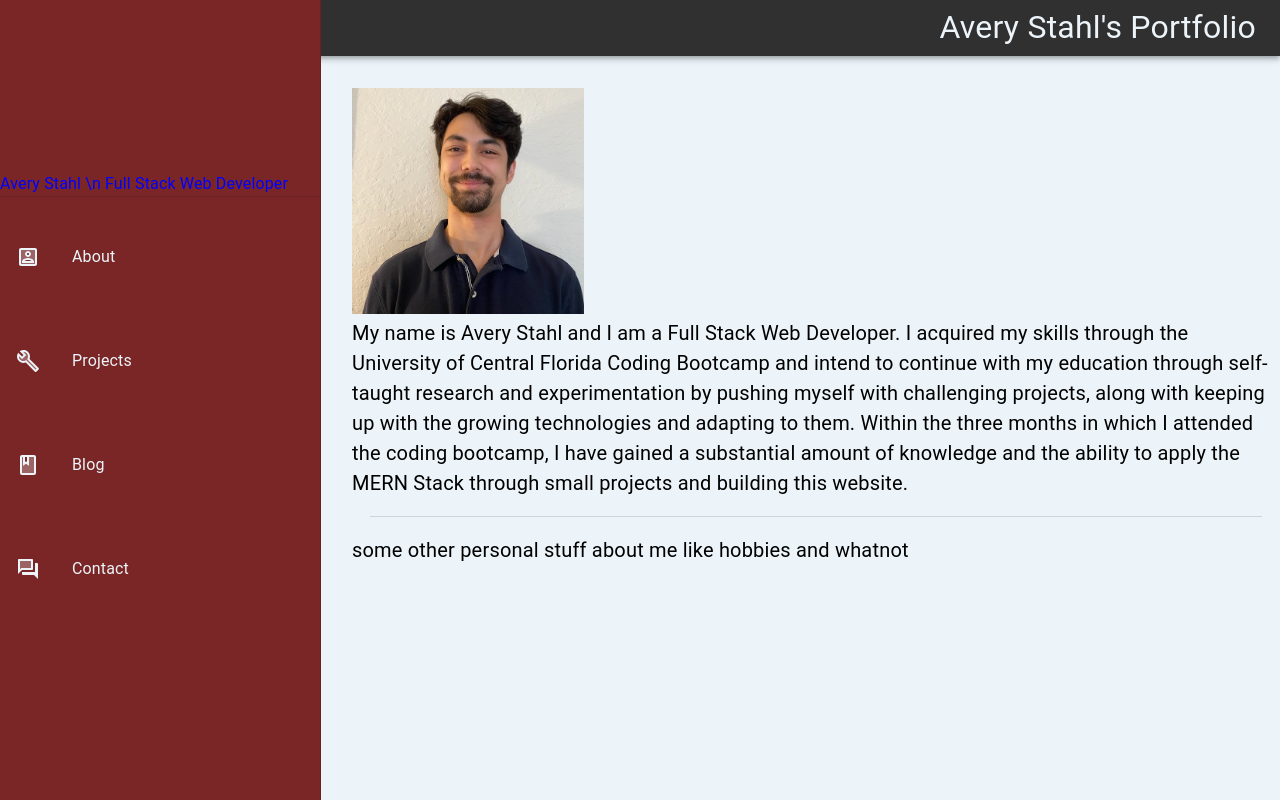
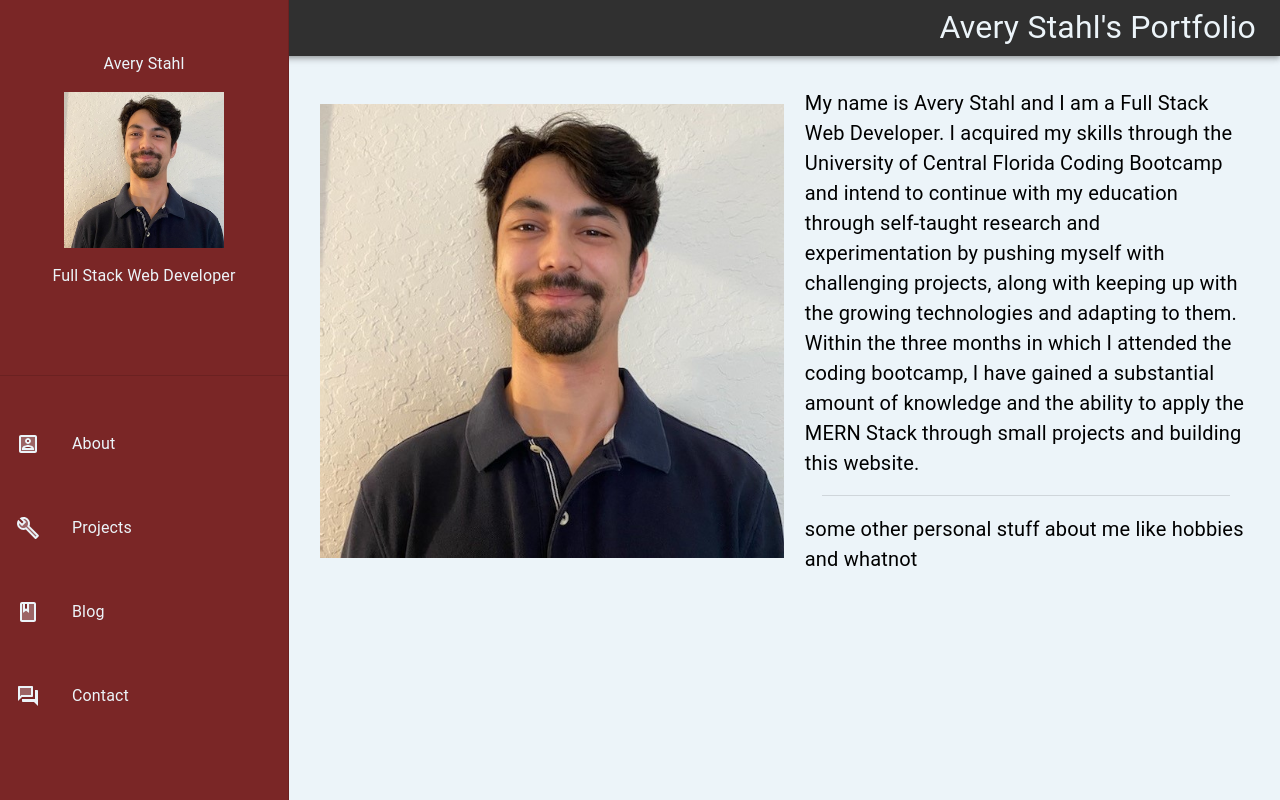
Before and after one commit to MAIMBRAIN/Portfolio, a React (Create React App) app in the folder v.3/client/: page / in a window 1280 px wide. Built offline with nearby package versions, Linux system fonts and the light colour scheme.

Commit message:
fixed spacing and drawer title. good for mobile too

```diff
--- a/v.3/client/src/App.js
+++ b/v.3/client/src/App.js
@@ -10,10 +10,12 @@ import { makeStyles } from '@material-ui/core';
 
 const useStyles = makeStyles(theme => ({
   container: {
+    // Tablets+
     [theme.breakpoints.up('md')]: {
       marginTop:"2rem",
-      marginLeft:"22rem",
+      marginLeft:"20rem",
     },
+    // Phones
     [theme.breakpoints.down("sm")]: {
       margin:"2rem"
     }
--- a/v.3/client/src/Components/About/about.jsx
+++ b/v.3/client/src/Components/About/about.jsx
@@ -4,23 +4,35 @@ import myPic from "../../Images/MyPic.jpg"
 
 const useStyles = makeStyles(theme => ({
   container: {
-    // [theme.breakpoints.up('md')]: {
-    //   marginTop:"2rem",
-    //   marginLeft:"22rem",
-    // },
-    // [theme.breakpoints.down("sm")]: {
-    //   margin:"2rem"
-    // }
+    [theme.breakpoints.up('lg')]: {
+      display:"flex",
+      wrap:"wrap",
+      marginRight:"2rem"
+    }
   },
   content:{
-    fontSize: "1.25rem",
+    fontSize: "1.25rem"
   },
   divider:{
     margin: "1.1rem"
   },
   pic: {
+    alignSelf:"center",
+    width: "50%",
     marginRight: "1.3rem",
-    width: "25%",
+    [theme.breakpoints.down("md")]: {
+      width: "50%",
+      display: "block",
+      marginLeft: "auto",
+      marginRight:"auto",
+      marginBottom: "2rem"
+    },
+    [theme.breakpoints.down("sm")]: {
+      width:"75%",
+      display: "block",
+      marginLeft: "auto",
+      marginRight:"auto"
+    }
   }
 }))
 
--- a/v.3/client/src/Components/Navbar.jsx
+++ b/v.3/client/src/Components/Navbar.jsx
@@ -15,6 +15,8 @@ import ForumIcon from '@material-ui/icons/ForumTwoTone';
 import { makeStyles, Typography, Toolbar, IconButton } from "@material-ui/core";
 import Appbar from "@material-ui/core/AppBar";
 
+import myPic from '../Images/MyPic.jpg'
+
 // MUI Styling
 const useStyles = makeStyles((theme) => ({
   root: {
@@ -26,25 +28,6 @@ const useStyles = makeStyles((theme) => ({
   menuButton: {
     marginRight: theme.spacing(2),
   },
-  drawer: {
-    width: "20rem",
-    backgroundColor: "#7A2626",
-    marginRight: theme.spacing(2)
-  },
-  divider: {
-    marginTop: "auto",
-    marginBottom: "auto"
-  },
-  listItems: {
-    paddingTop: "2.25rem",
-    paddingBottom: "2.25rem",
-  },
-  listText: {
-    color: "#ECF4F9",
-  },
-  listIcon: {
-    color: "#ECF4F9"
-  },
   title: {
     marginLeft: "auto",
     marginRight: theme.spacing(2),
@@ -53,10 +36,37 @@ const useStyles = makeStyles((theme) => ({
     flexWrap: 'wrap',
     fontSize: '2rem',
   },
+  drawer: {
+    width: "18rem",
+    backgroundColor: "#7A2626",
+    marginRight: theme.spacing(2)
+  },
+  verticalCenter: {
+    marginTop: "auto",
+    marginBottom: "auto"
+  },
   drawerTitle: {
-    align:'center',
-    color: "blue"
-  }
+    textAlign: "center",
+    marginTop:"1rem",
+    marginBottom:"1rem",
+    color: "#ECF4F9"
+  },
+  pic: {
+    width:"10rem",
+    display: "block",
+    marginLeft:"auto",
+    marginRight:"auto",
+  },
+  listItems: {
+    marginTop: "2.25rem",
+    marginBottom: "2.25rem",
+  },
+  listText: {
+    color: "#ECF4F9",
+  },
+  listIcon: {
+    color: "#ECF4F9"
+  },
 }));
 
 // Main export
@@ -108,14 +118,22 @@ function Navbar (props) {
     },
   ]
 
+  // Drawer Title Box
+  const drawerTitle = (
+    <div className={classes.verticalCenter}>
+      <Typography className={classes.drawerTitle}>
+        Avery Stahl
+      </Typography>
+      <img src={myPic} className={classes.pic} alt="A portrait of Avery Stahl"/>
+      <Typography className={classes.drawerTitle}>
+        Full Stack Web Developer
+      </Typography>
+    </div>
+  );
   // Drawer container
   const drawer = (
-    <div className={classes.divider}>
-      <Typography className={classes.drawerTitle}>
-        Avery Stahl
-        \n Full Stack Web Developer
-      </Typography>
-      <Divider className={classes.divider}/>
+    <div className={classes.verticalCenter}>
+      <Divider className={classes.verticalCenter}/>
       <List >
         {itemList.map((item, index) => {
           const { text, icon, urlClick } = item;
@@ -145,6 +163,7 @@ function Navbar (props) {
           >
             <MenuIcon />
             <Drawer classes={{paper: classes.drawer}} open={drawerOpen} ModalProps={{keepMounted:true}}>
+              {drawerTitle}
               {drawer}
             </Drawer>
           </IconButton>
@@ -158,6 +177,7 @@ function Navbar (props) {
       {/* MOBILE */}
       <Hidden smDown implementation="js">
         <Drawer classes={{paper: classes.drawer}} variant="permanent" anchor="left">
+          {drawerTitle}
           {drawer}
         </Drawer>
         <Appbar position="static" className={classes.navStyle}>
```
